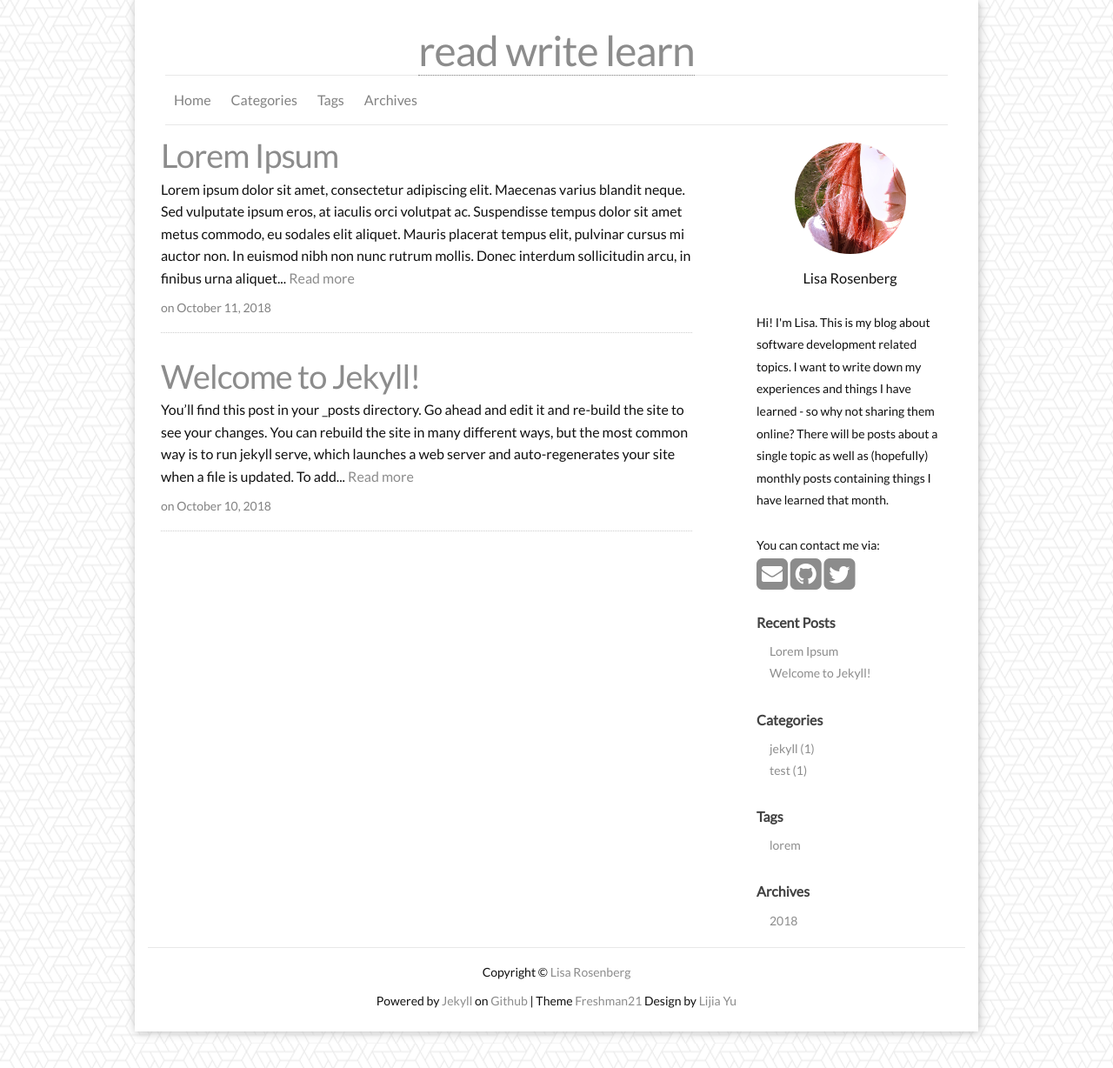
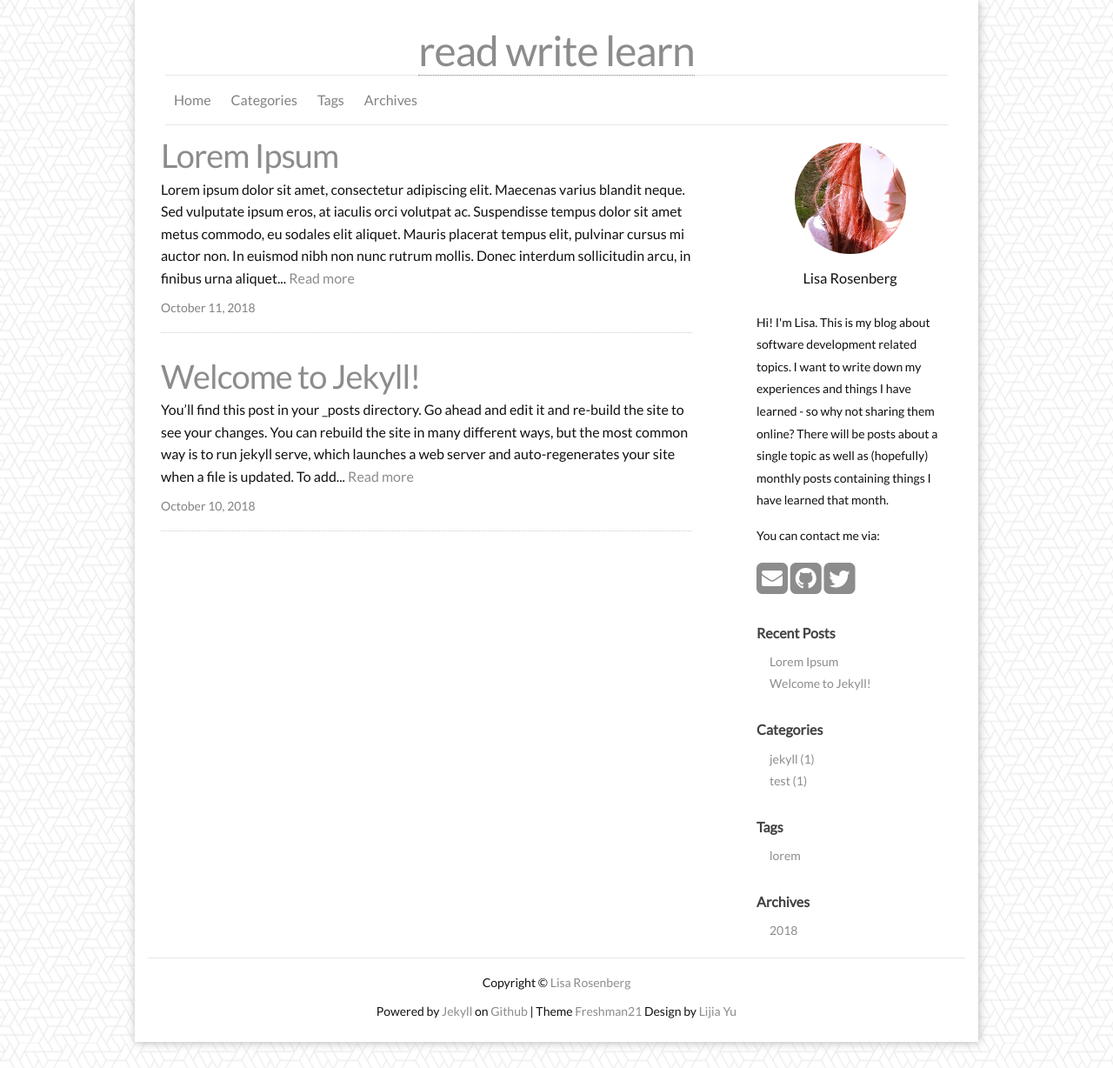
Before and after one commit to lisa-rosenberg/lisa-rosenberg.github.io, a Jekyll site: the page built from index.html, in a window 1280 px wide. Shown: the whole page at 87% size. Built offline with Jekyll 4.4.1, drawn with Linux system fonts in a browser that asks for light colours; the list of posts is cut into pages by our own code.

Commit message:
Clean up theme

```diff
--- a/_includes/about_me.html
+++ b/_includes/about_me.html
@@ -3,10 +3,10 @@
     <h3>{{site.author}}</h3>
     <span >{{site.description}}</span>
 
-    <br/><br/>
+    <br/>
 
     {% if site.ShowContactInfo == "true" %}
-    You can contact me via: <br/>
+    <p> You can contact me via: <p/>
 
     {% if site.email != empty %}
     <a href="mailto:{{site.email}}" title="mailto: {{site.email}}">
--- a/_sass/_layout.scss
+++ b/_sass/_layout.scss
@@ -107,6 +107,10 @@
   margin: 0;
   font-size: 14px;
   text-align: left;
+
+  > p {
+    margin-top: 15px;
+  }
 
   h3 {
     text-align: center;
--- a/index.html
+++ b/index.html
@@ -12,8 +12,8 @@ layout: default
                 <a itemprop="url" class="post-link" href="{{ post.url | prepend: site.baseurl }}">{{ post.title }}</a>
             </h1>
             <p>{{ post.content | strip_html | truncatewords: 56 }} <a href="{{ post.url | prepend: site.baseurl }}" title="Permalink to: {{ post.title }}" class="read-more">Read more</a></p>
-            <time class="post-meta" itemprop="datePublished" datetime="{{ post.date | date: '%Y-%m-%d' }}">
-                {{ site.locales[site.default_locale].PostDate }}{{ post.date | date: "%B %-d, %Y" }}
+            <time class="post-meta" datetime="{{ post.date | date: '%Y-%m-%d' }}">
+                {{ post.date | date: "%B %-d, %Y" }}
             </time>
         </article>
 
```
